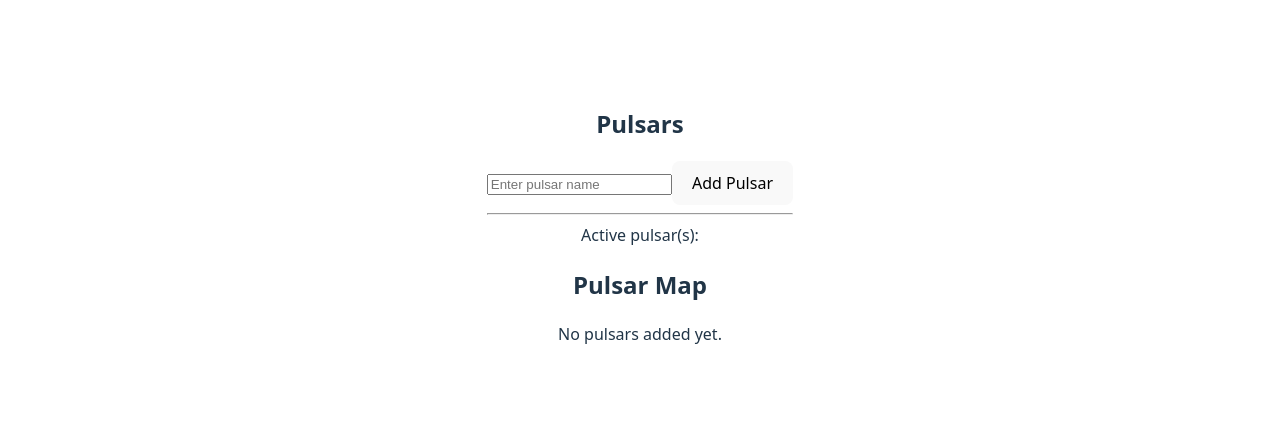
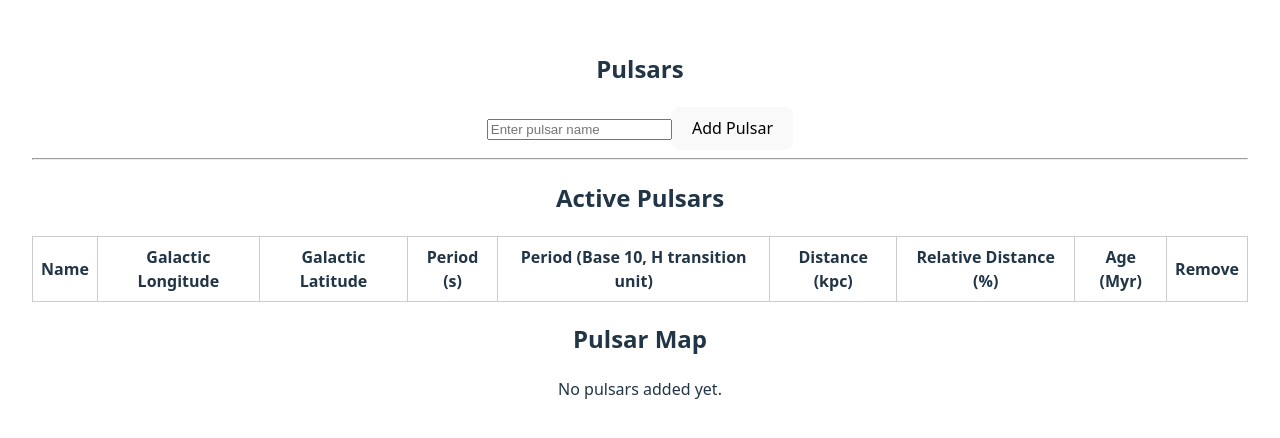
Before and after one commit to SindreKvam/pulsar-map, a React (Vite) app: page / in a window 1280 px wide. Shown: the part 184-622 px from the top of the page. Built offline with nearby package versions, Linux system fonts and the light colour scheme.

Commit message:
Added pulsar data as a table, fixed encoding so pulsars with + sign works

```diff
--- a/src/App.tsx
+++ b/src/App.tsx
@@ -9,9 +9,50 @@ type Pulsar = {
     gl: number;
     gb: number;
     period_s: number;
+    period_h_transition: number;
     distance_kpc: number;
+    distance_relative: number;
     age: number;
 }
+
+const PulsarTable = ({pulsars, removePulsar}) => {
+    return (
+        <table style={{ borderCollapse: "collapse", width: "100%" }}>
+            <thead>
+                <tr>
+                    <th style={{ border: "1px solid #ccc", padding: "8px" }}>Name</th>
+                    {/* <th>RA</th>
+                    <th>Dec</th> */}
+                    <th style={{ border: "1px solid #ccc", padding: "8px" }}>Galactic Longitude</th>
+                    <th style={{ border: "1px solid #ccc", padding: "8px" }}>Galactic Latitude</th>
+                    <th style={{ border: "1px solid #ccc", padding: "8px" }}>Period (s)</th>
+                    <th style={{ border: "1px solid #ccc", padding: "8px" }}>Period (Base 10, H transition unit)</th>
+                    <th style={{ border: "1px solid #ccc", padding: "8px" }}>Distance (kpc)</th>
+                    <th style={{ border: "1px solid #ccc", padding: "8px" }}>Relative Distance (%)</th>
+                    <th style={{ border: "1px solid #ccc", padding: "8px" }}>Age (Myr)</th>
+                    <th style={{ border: "1px solid #ccc", padding: "8px" }}>Remove</th>
+                </tr>
+            </thead>
+            <tbody>
+                {pulsars.map((p, index) => (
+                    <tr key={index}>
+                        <td style={{ border: "1px solid #ccc", padding: "8px" }}>{p.name}</td>
+                        {/* <td>{p.ra}</td>
+                        <td>{p.dec}</td> */}
+                        <td style={{ border: "1px solid #ccc", padding: "8px" }}>{p.gl.toFixed(2)}</td>
+                        <td style={{ border: "1px solid #ccc", padding: "8px" }}>{p.gb.toFixed(2)}</td>
+                        <td style={{ border: "1px solid #ccc", padding: "8px" }}>{p.period_s.toFixed(2)}</td>
+                        <td style={{ border: "1px solid #ccc", padding: "8px" }}>{p.period_h_transition.toFixed(0)}</td>
+                        <td style={{ border: "1px solid #ccc", padding: "8px" }}>{p.distance_kpc}</td>
+                        <td style={{ border: "1px solid #ccc", padding: "8px" }}>{p.distance_relative.toFixed(2)}</td>
+                        <td style={{ border: "1px solid #ccc", padding: "8px" }}>{p.age.toExponential(2)}</td>
+                        <td style={{ border: "1px solid #ccc", padding: "8px" }}><button onClick={() => removePulsar(p)}>x</button></td>
+                    </tr>
+                ))}
+            </tbody>
+        </table>
+    );
+};
 
 const Sidebar = ({pulsars, addPulsar, removePulsar}) => {
 
@@ -38,15 +79,8 @@ const Sidebar = ({pulsars, addPulsar, removePulsar}) => {
 
         <hr></hr>
         <div>
-            Active pulsar(s):
-            <ul>
-                {pulsars.map((p, index) => (
-                    <li key={index}>
-                        <span>{p.name}</span>
-                        <button onClick={() => removePulsar(p)}>x</button>
-                    </li>
-                ))}
-            </ul>
+            <h2>Active Pulsars</h2>
+            <PulsarTable pulsars={pulsars} removePulsar={removePulsar} />
         </div>
         </aside>
     )
@@ -85,7 +119,7 @@ function App() {
     };
 
     const fetchPulsarData = async (name: any) => {
-        const response = await fetch(`/pulsar?name=${name}`);
+        const response = await fetch(`/pulsar?name=${encodeURIComponent(name)}`);
         const data = await response.json();
 
         if (!response.ok) {
@@ -104,7 +138,9 @@ function App() {
         gl: json_data.galactic_position.gl,
         gb: json_data.galactic_position.gb,
         period_s: json_data.period_s,
+        period_h_transition: json_data.period_s / 7.04225e-10, // p.period_s / 7.04225e-10
         distance_kpc: json_data.distance_kpc,
+        distance_relative: json_data.distance_kpc * 100 / 8, // p.distance_kpc * 100 / 8
         age: json_data.characteristics.age,
     });
 
```
